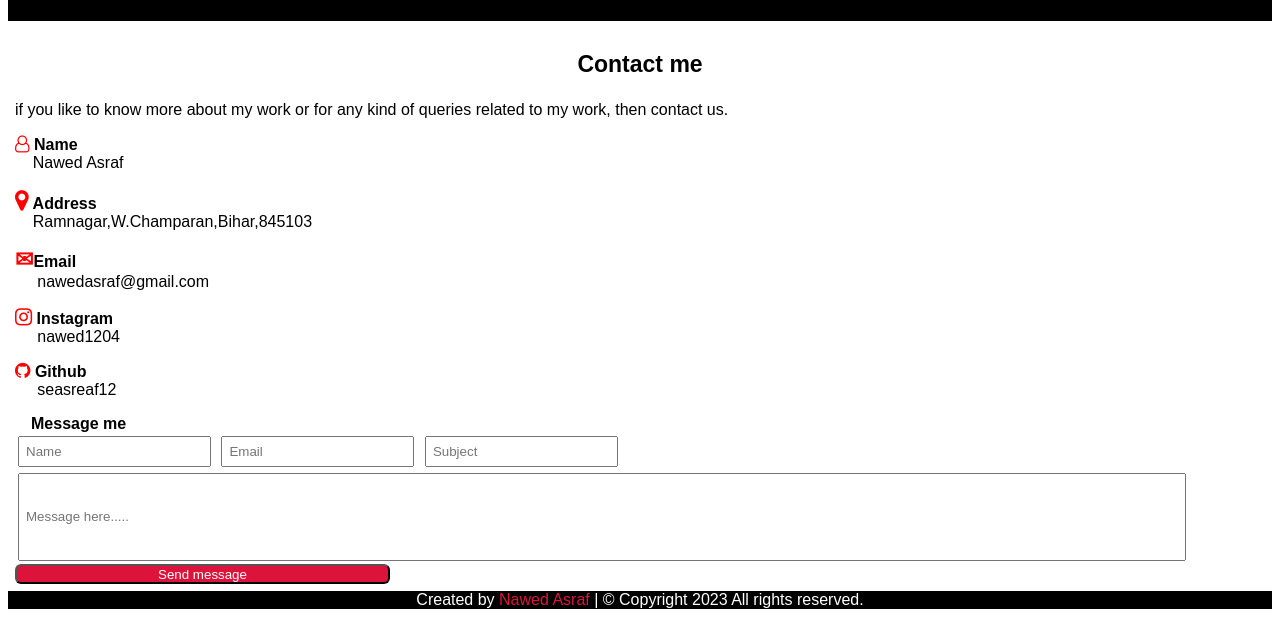
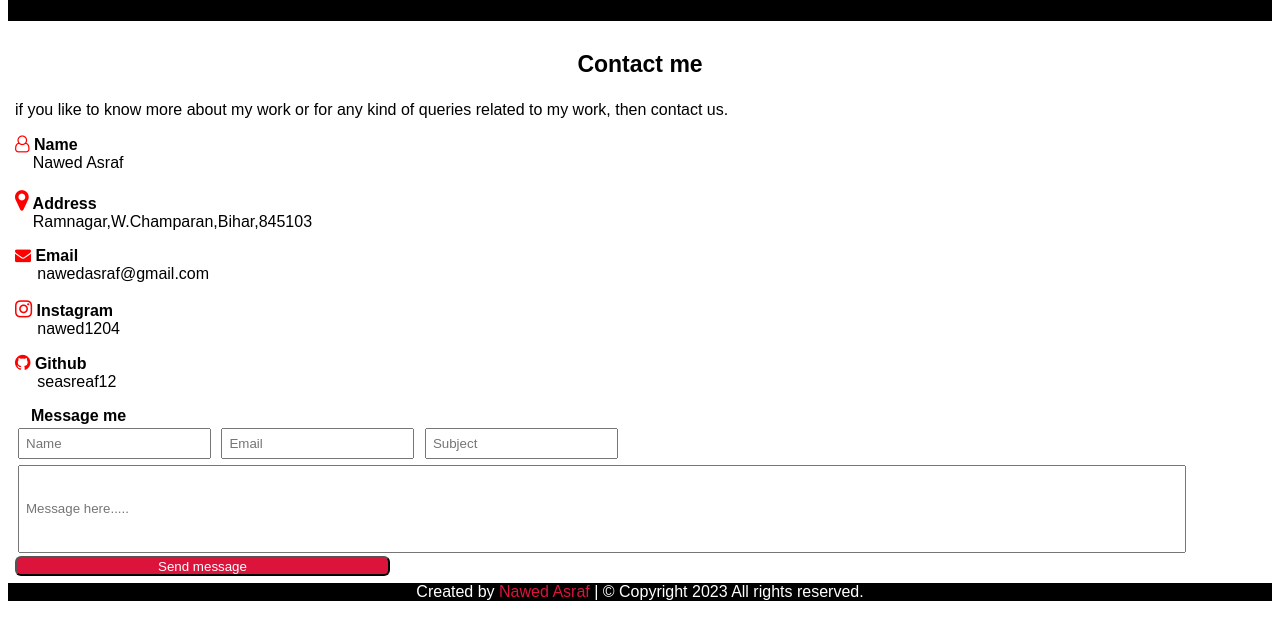
Before and after one commit to khabaitech/KTI055, a plain HTML site: page index.html in a window 1280 px wide. Shown: the part 1762-2379 px from the top of the page. Drawn offline with Linux system fonts and the light colour scheme.

Commit message:
Update index.html

```diff
--- a/index.html
+++ b/index.html
@@ -416,8 +416,8 @@
         </div>
 
         <div class="email">
-            <p><span style="font-size: 22px; color: red;" class="glyphicon">&#x2709;</span>Email
-                <br class="nawed">&nbsp;&nbsp;&nbsp;&nbsp;&nbsp;nawedasraf@gmail.com
+            <p><i style="font-size: 16x; color: red;" class="fa fa-envelope"></i>&nbsp;Email
+                <br class="nawed"><a style="color:black;" href="mailto:nawedasraf@gmail.com">&nbsp;&nbsp;&nbsp;&nbsp;&nbsp;nawedasraf@gmail.com</a>
             </p>
         </div>
         <div class="insta">
```
